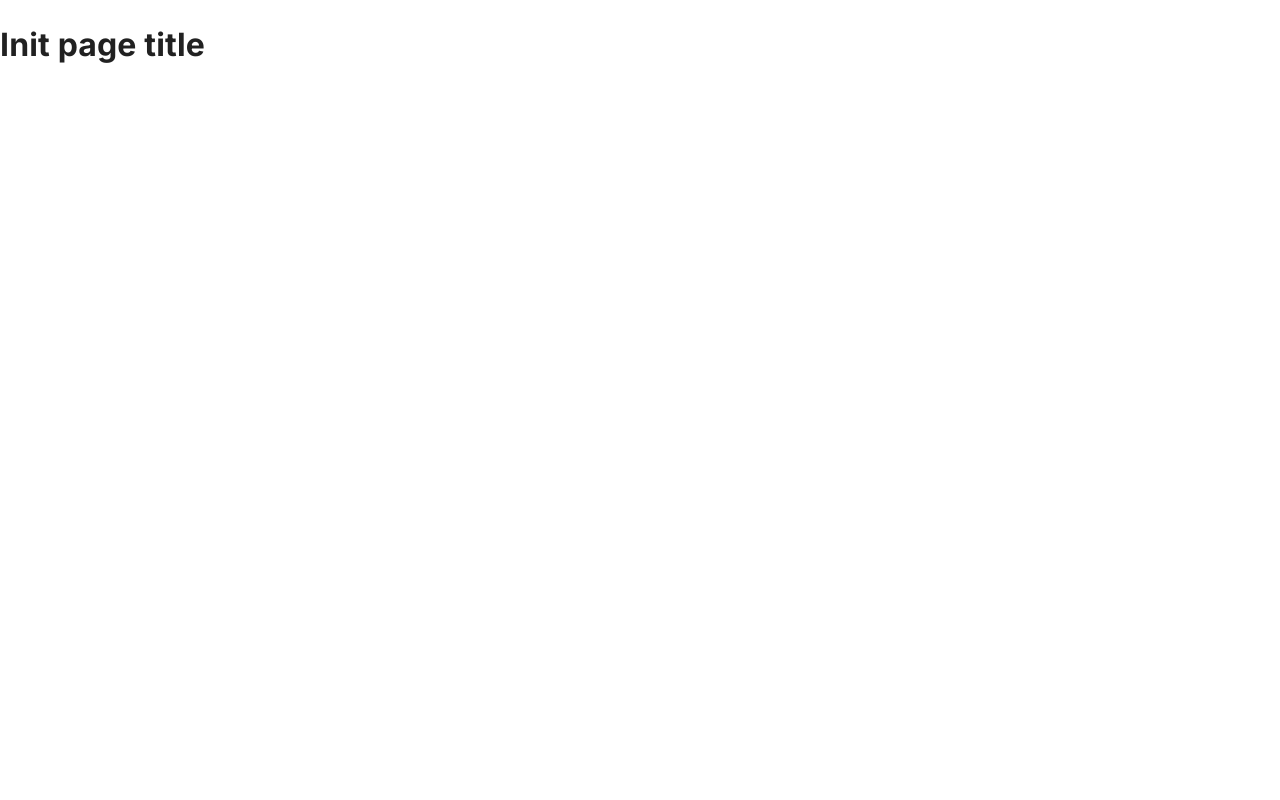
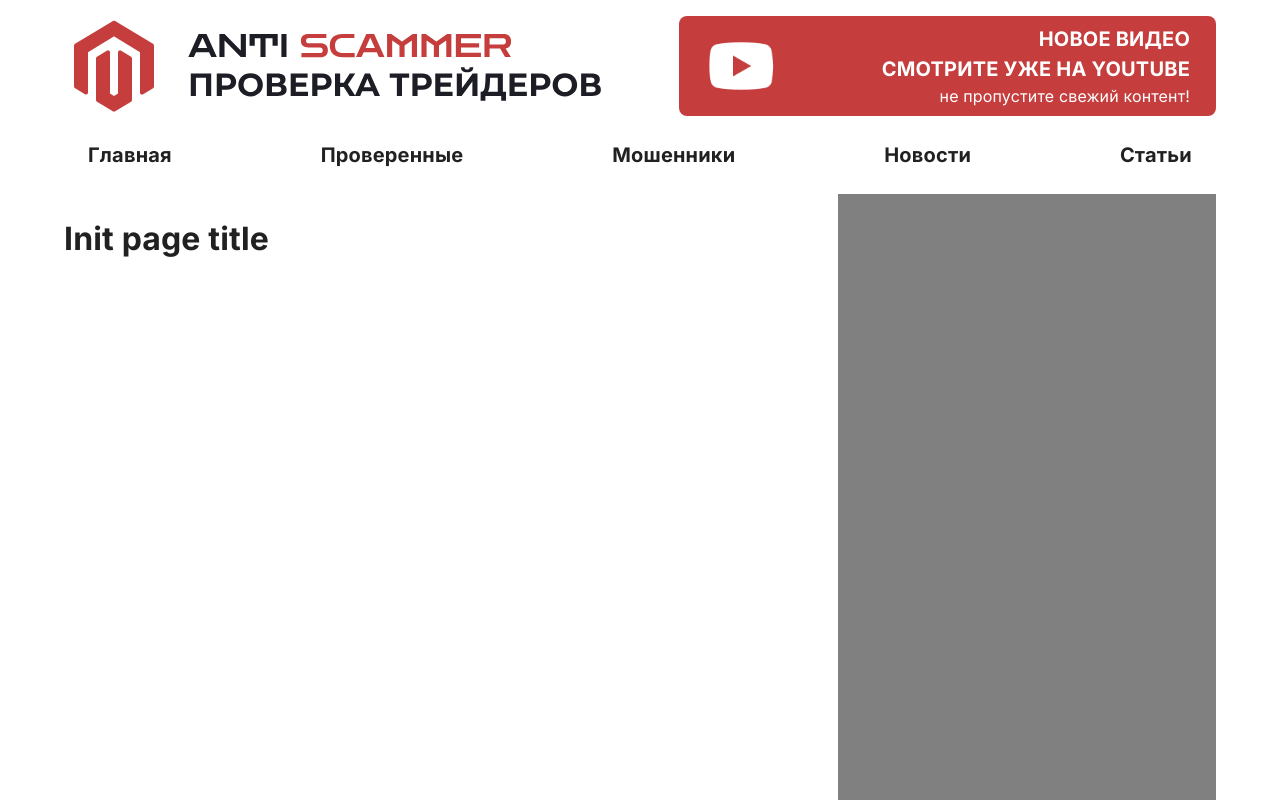
Before and after one commit to yeioiwe/trader_rating, a Next.js app in the folder web/: page / in a window 1280 px wide. Shown: the top 800 px of the page. Built offline with nearby package versions, Linux system fonts and the light colour scheme.

Commit message:
update layout: add header / sidebar

```diff
--- a/web/app/app.layout.tsx
+++ b/web/app/app.layout.tsx
@@ -1,13 +1,24 @@
 'use client';
 import theme from '@/shared/config/theme/theme';
-import { CssBaseline, ThemeProvider } from '@mui/material';
+import { Col, Row } from '@/shared/ui/boxes';
+import { HeaderMain } from '@/view/layout/header/header.main';
+import { SideBarMain } from '@/view/layout/sidebar/sidebar.main';
+import { Container, CssBaseline, ThemeProvider } from '@mui/material';
 import React from 'react';
 
 export const AppLayout = ({ children }: { children: React.ReactNode }) => {
     return (
         <ThemeProvider theme={theme}>
             <CssBaseline />
-            {children}
+            <Col>
+                <HeaderMain />
+                <Container maxWidth="lg">
+                    <Row justifyContent={'space-between'} alignItems={'flex-start'}>
+                        {children}
+                        <SideBarMain />
+                    </Row>
+                </Container>
+            </Col>
         </ThemeProvider>
     );
 };
```
